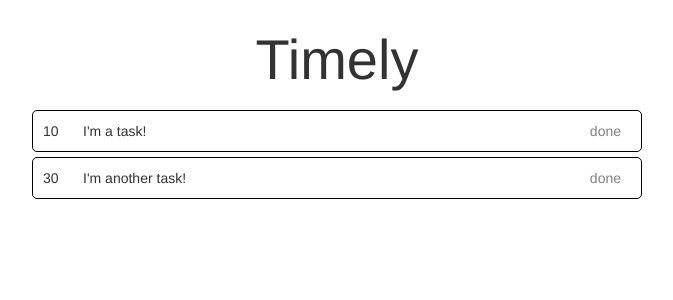
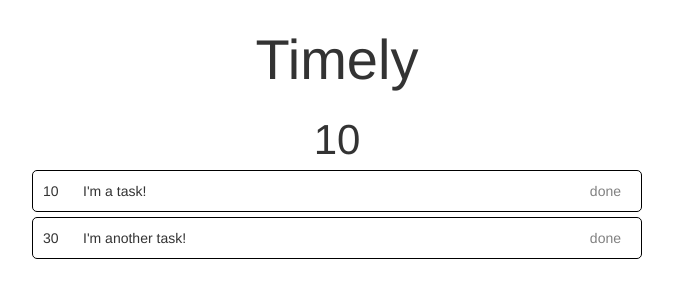
Before and after one commit to czhao39/epochs, a React (Create React App) app: page / in a window 1280 px wide. Shown: the top 300 px of the page, without its empty margins (303-976 px from the left). Built offline with nearby package versions, Linux system fonts and the light colour scheme.

Commit message:
add a timer

```diff
--- a/src/components/App.js
+++ b/src/components/App.js
@@ -2,6 +2,7 @@ import React, { PureComponent } from "react";
 import { Grid, Row, Col } from "react-bootstrap";
 
 import "../styles/App.css";
+import CurTaskBox from "../containers/CurTaskBox.js";
 import TaskListContainer from "../containers/TaskListContainer";
 
 
@@ -10,6 +11,9 @@ class App extends PureComponent {
         return (
             <Grid fluid>
                 <div className="app-title">Timely</div>
+                <div className="curtaskbox-wrapper">
+                    <CurTaskBox />
+                </div>
                 <Row>
                     <Col xs={12} sm={8} md={6} smOffset={2} mdOffset={3}>
                         <TaskListContainer />
--- /dev/null
+++ b/src/components/Timer.js
@@ -0,0 +1,21 @@
+import React, { PureComponent } from "react";
+import PropTypes from "prop-types";
+
+import "../styles/Timer.css";
+
+
+class Timer extends PureComponent {
+    render() {
+        return (
+            <div className="timer">
+                {this.props.timeRemaining}
+            </div>
+        );
+    }
+}
+
+Timer.propTypes = {
+    timeRemaining: PropTypes.number.isRequired,
+};
+
+export default Timer;
--- /dev/null
+++ b/src/containers/CurTaskBox.js
@@ -0,0 +1,22 @@
+import React, { Component } from "react";
+import { connect } from "react-redux";
+
+
+import Timer from "../components/Timer";
+
+class CurTaskBox extends Component {
+    render() {
+        return (
+            <Timer
+                timeRemaining={this.props.task.timeRemaining}
+            />
+        );
+    }
+}
+
+// TODO: use a decorator instead
+export default connect(function(state) {
+    return {
+        task: state.tasks[0],
+    };
+})(CurTaskBox);
--- a/src/styles/App.css
+++ b/src/styles/App.css
@@ -4,3 +4,9 @@
     margin-top: 2rem;
     margin-bottom: 1rem;
 }
+
+.curtaskbox-wrapper {
+    margin-left: auto;
+    margin-right: auto;
+    text-align: center;
+}
--- /dev/null
+++ b/src/styles/Timer.css
@@ -0,0 +1,3 @@
+.timer {
+    font-size: 3em;
+}
```
